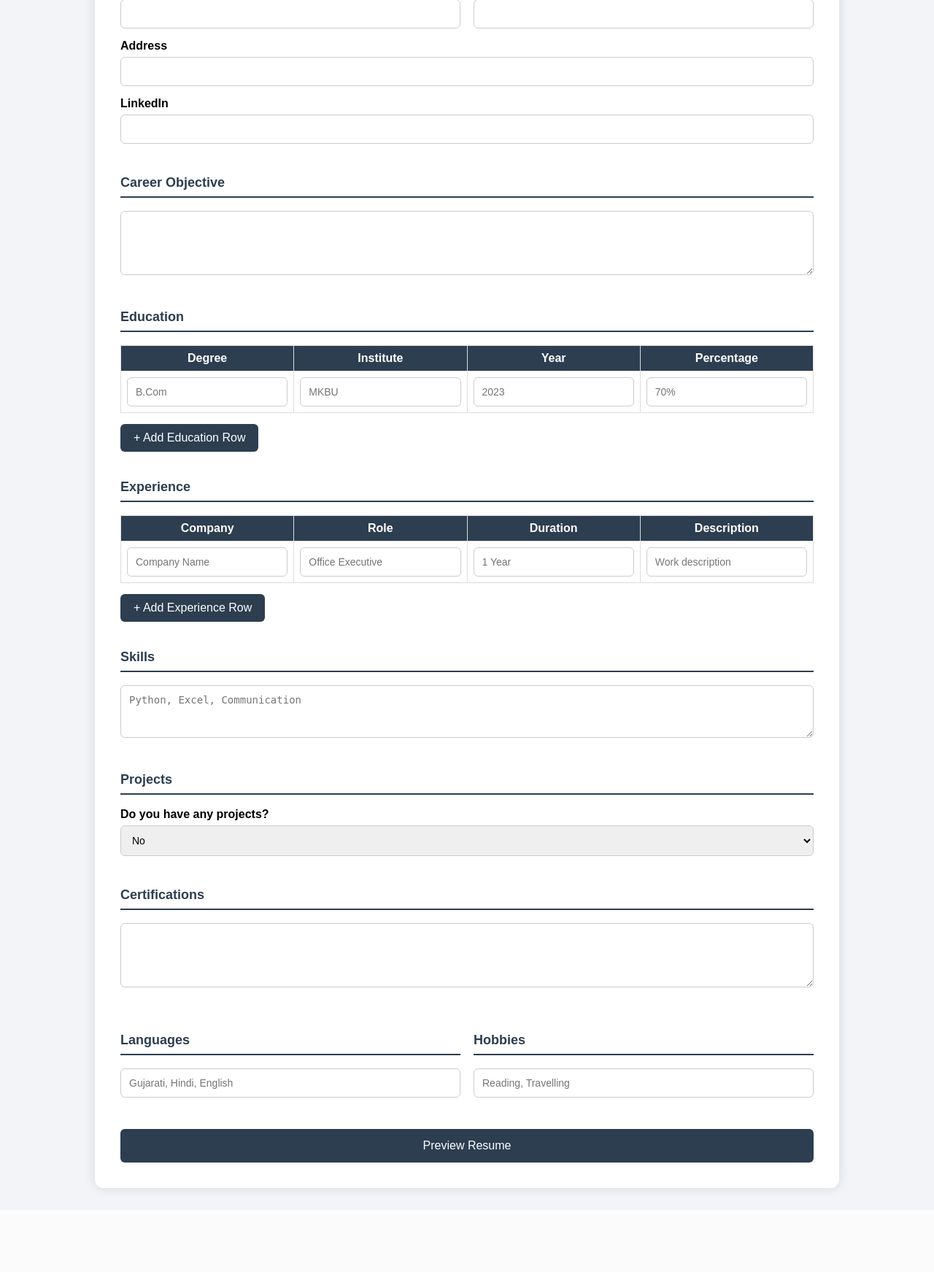
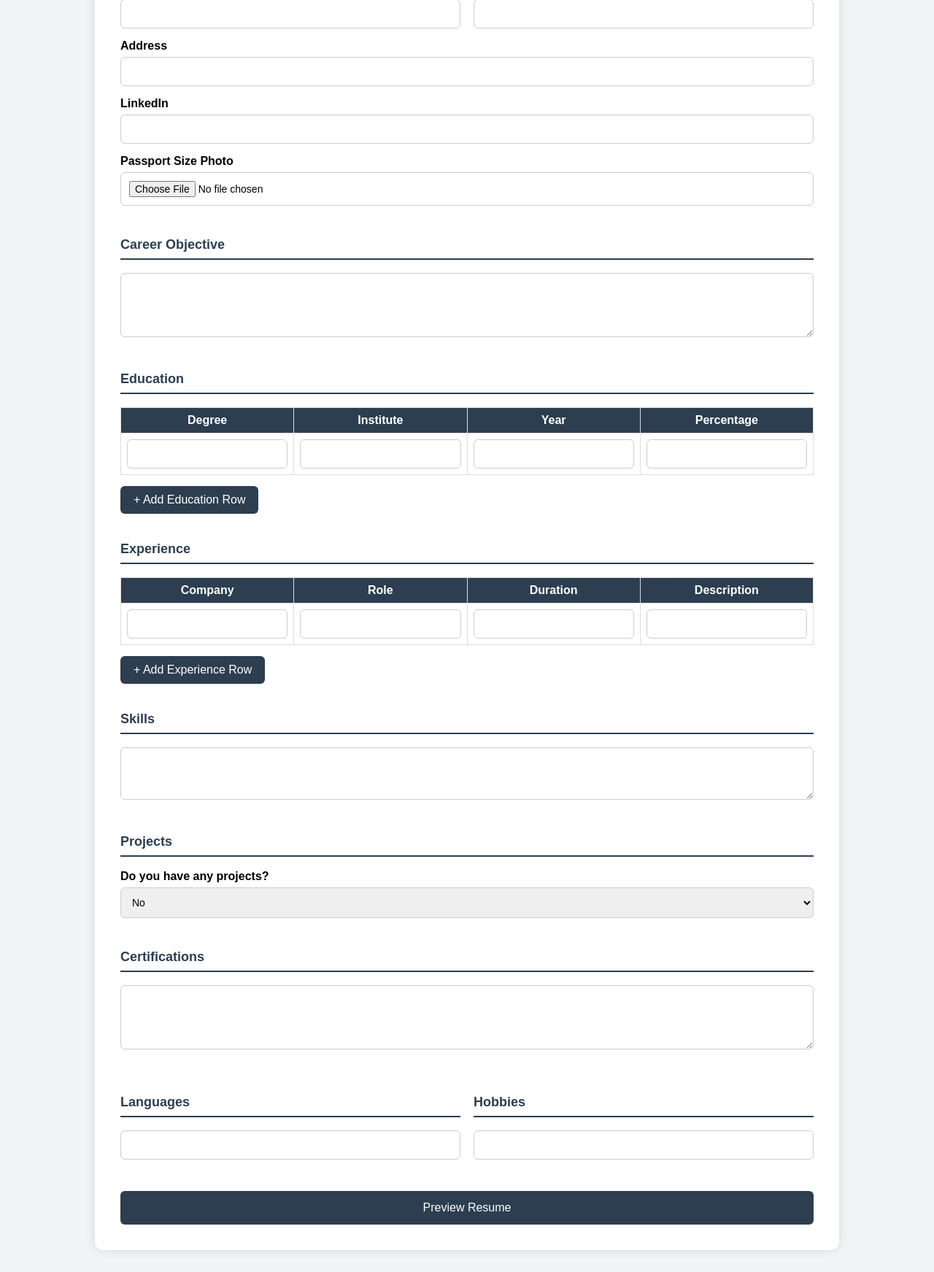
Before and after one commit to vandanasolanki391-prog/resume-builder, a Flask app: page /create in a window 1280 px wide. Shown: the part 340-2083 px from the top of the page at 73% size. Before the commit the page ends 1976 px from the top, so only its background shows below. Run offline with Flask 3, Linux system fonts and the light colour scheme.

Commit message:
Add file upload and remove placeholders in form

```diff
--- a/templates/form.html
+++ b/templates/form.html
@@ -121,7 +121,7 @@
     <h1>Create Your Resume</h1>
     <p class="subtitle">Fill your details and generate a professional resume preview</p>
 
-    <form action="/preview" method="POST">
+    <form action="/preview" method="POST" enctype="multipart/form-data">
 
         <div class="section">
             <h2>Personal Details</h2>
@@ -146,6 +146,9 @@
 
             <label>LinkedIn</label>
             <input type="text" name="linkedin">
+
+            <label>Passport Size Photo</label>
+            <input type="file" name="photo" accept="image/*">
         </div>
 
         <div class="section">
@@ -165,10 +168,10 @@
                 </tr>
 
                 <tr>
-                    <td><input type="text" name="degree" placeholder="B.Com"></td>
-                    <td><input type="text" name="institute" placeholder="MKBU"></td>
-                    <td><input type="text" name="year" placeholder="2023"></td>
-                    <td><input type="text" name="percentage" placeholder="70%"></td>
+                    <td><input type="text" name="degree"></td>
+                    <td><input type="text" name="institute"></td>
+                    <td><input type="text" name="year"></td>
+                    <td><input type="text" name="percentage"></td>
                 </tr>
             </table>
 
@@ -187,10 +190,10 @@
                 </tr>
 
                 <tr>
-                    <td><input type="text" name="company" placeholder="Company Name"></td>
-                    <td><input type="text" name="role" placeholder="Office Executive"></td>
-                    <td><input type="text" name="duration" placeholder="1 Year"></td>
-                    <td><input type="text" name="description" placeholder="Work description"></td>
+                    <td><input type="text" name="company"></td>
+                    <td><input type="text" name="role"></td>
+                    <td><input type="text" name="duration"></td>
+                    <td><input type="text" name="description"></td>
                 </tr>
             </table>
 
@@ -199,7 +202,7 @@
 
         <div class="section">
             <h2>Skills</h2>
-            <textarea name="skills" rows="3" placeholder="Python, Excel, Communication"></textarea>
+            <textarea name="skills" rows="3"></textarea>
         </div>
 
         <div class="section">
@@ -212,7 +215,7 @@
             </select>
 
             <div id="projectBox" style="display:none;">
-                <textarea name="projects" rows="4" placeholder="Write your projects here"></textarea>
+                <textarea name="projects" rows="4"></textarea>
             </div>
         </div>
 
@@ -224,12 +227,12 @@
         <div class="row">
             <div class="col section">
                 <h2>Languages</h2>
-                <input type="text" name="languages" placeholder="Gujarati, Hindi, English">
+                <input type="text" name="languages">
             </div>
 
             <div class="col section">
                 <h2>Hobbies</h2>
-                <input type="text" name="hobbies" placeholder="Reading, Travelling">
+                <input type="text" name="hobbies">
             </div>
         </div>
 
```
